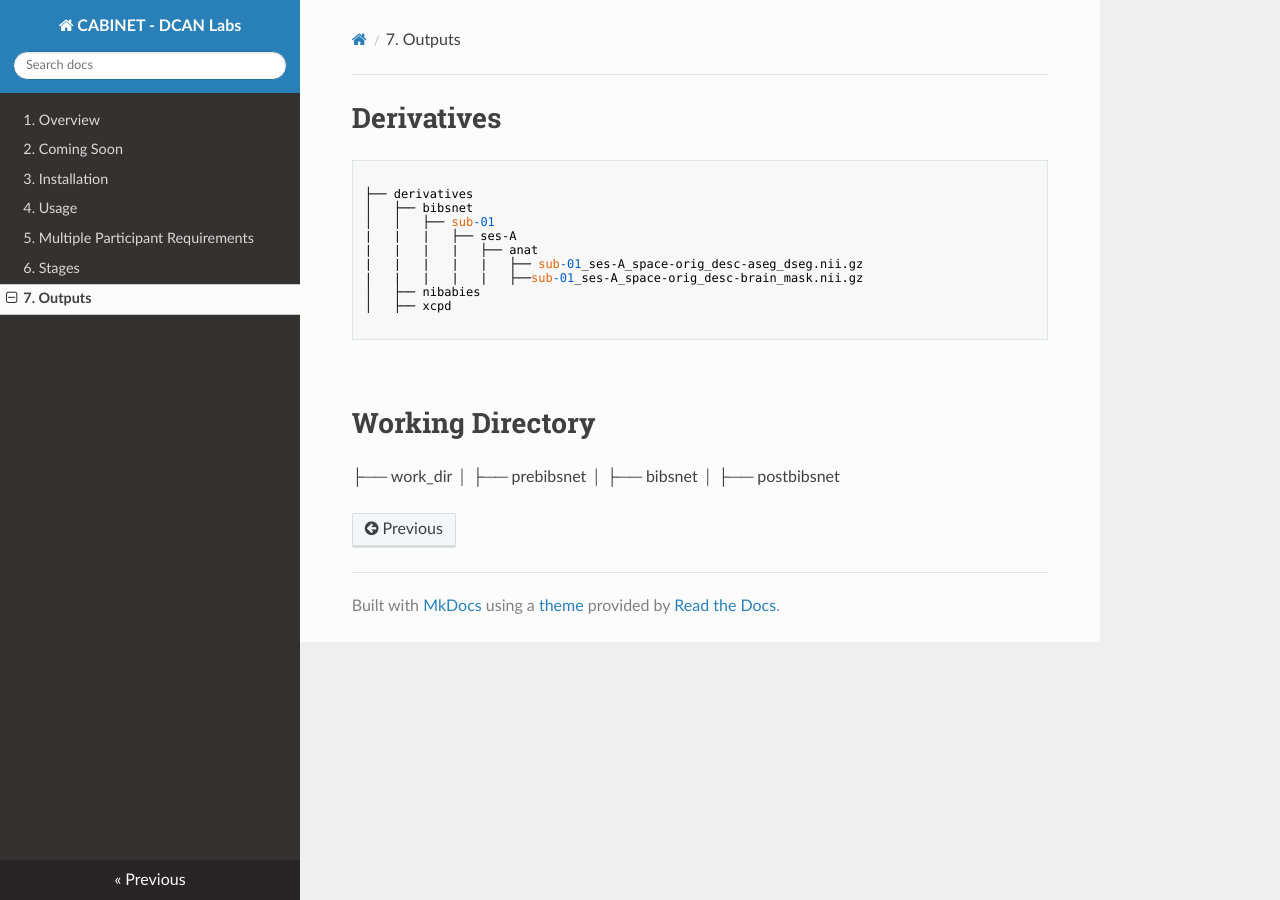
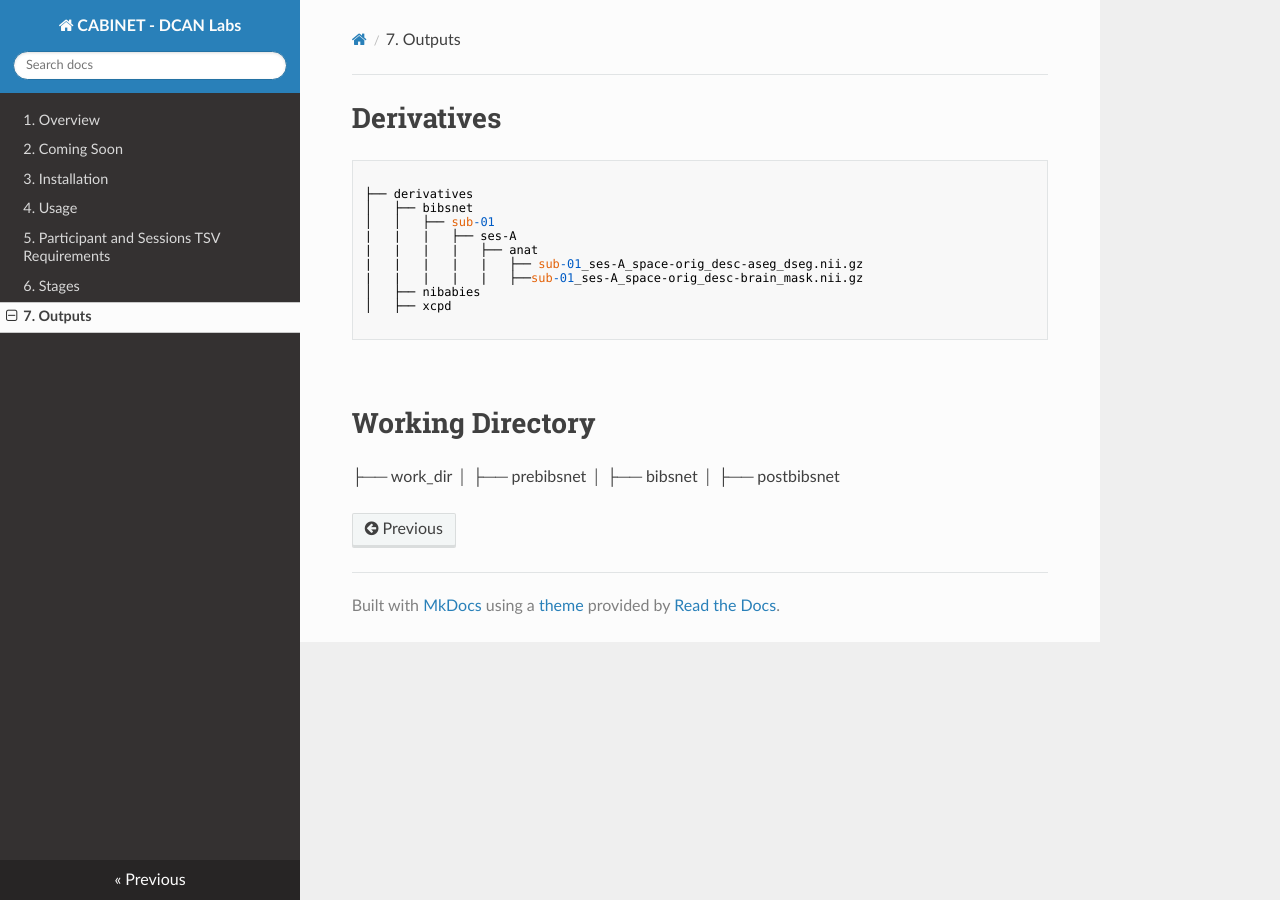
Before and after one commit to DCAN-Labs/BIBSnet, an MkDocs documentation site: the page built from docs/outputs.md, in a window 1280 px wide. Built offline with MkDocs 1.6.1, drawn with Linux system fonts in a browser that asks for light colours; nearby versions of some CDN libraries.

Commit message:
Update mkdocs.yml

```diff
--- a/mkdocs.yml
+++ b/mkdocs.yml
@@ -8,6 +8,6 @@ nav:
   - 2. Coming Soon: comingsoon.md
   - 3. Installation: installation.md
   - 4. Usage: usage.md
-  - 5. Multiple Participant Requirements: participants.md
+  - 5. Participant and Sessions TSV Requirements: participants.md
   - 6. Stages: stages.md
   - 7. Outputs: outputs.md
```
